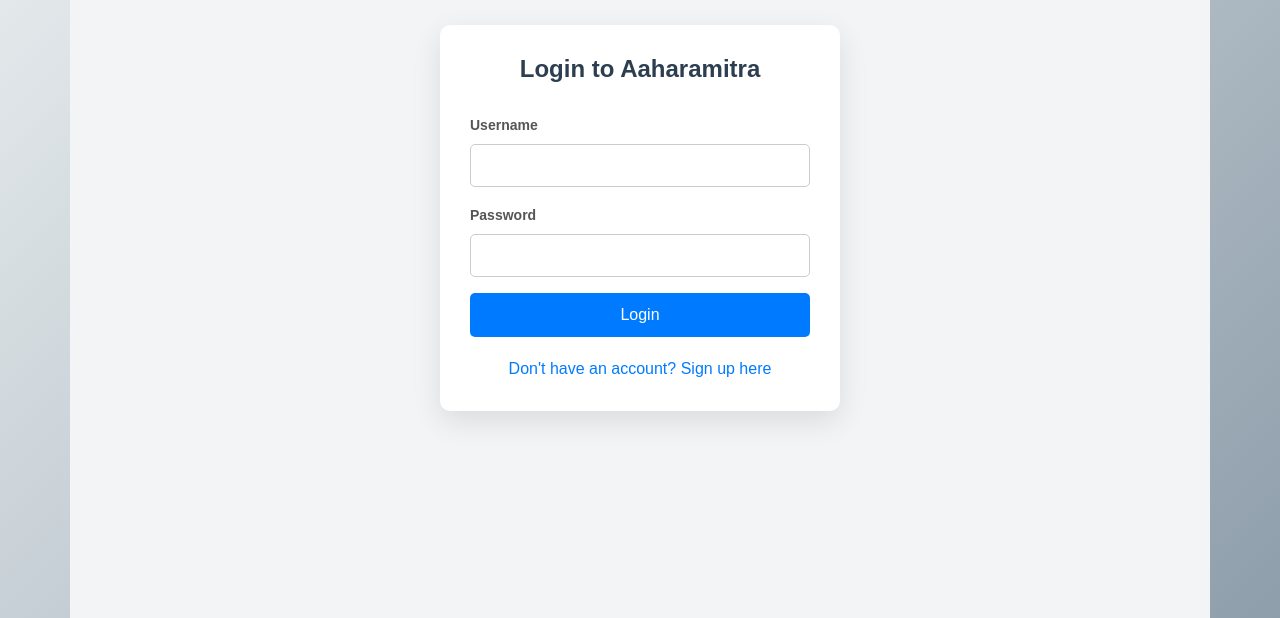
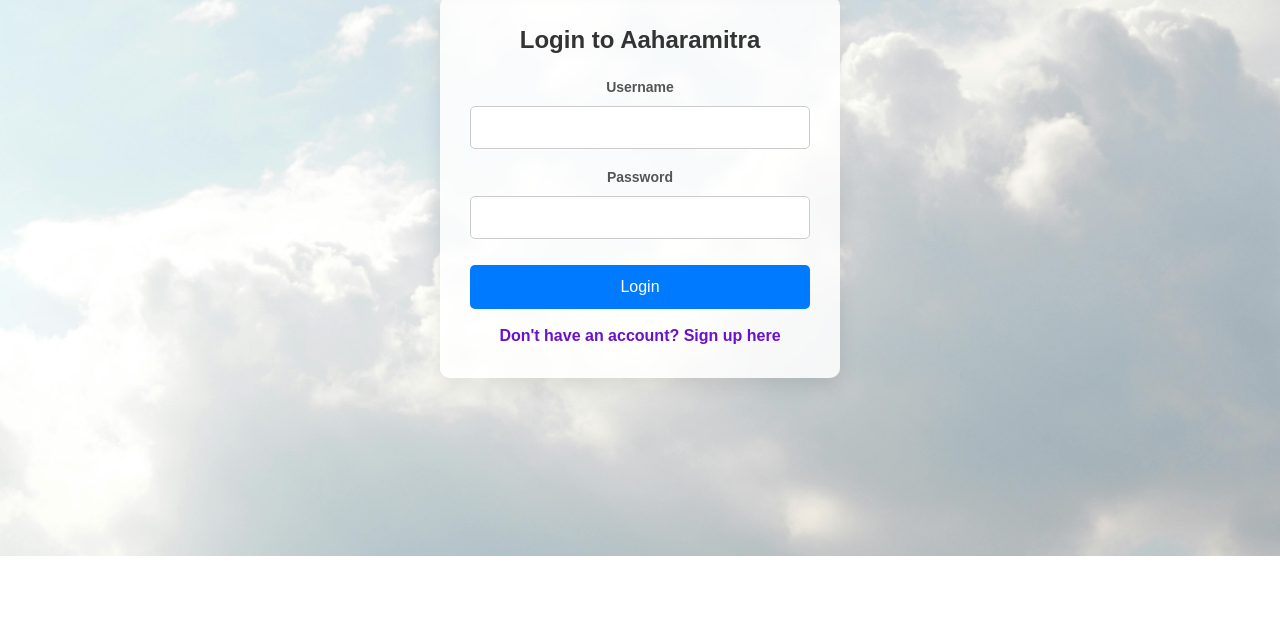
Before and after one commit to Sahasrika15/Aaharamitra, a React app in the folder client/: page /login in a window 1280 px wide. Shown: the part 244-862 px from the top of the page. After the commit the page ends 800 px from the top, so only its background shows below. Built offline with nearby package versions, Linux system fonts and the light colour scheme; no server answers.

Commit message:
Design fixs

```diff
--- a/client/src/components/Home/Home.css
+++ b/client/src/components/Home/Home.css
@@ -1,7 +1,11 @@
 /* General Page Styling */
 .home-container {
-    font-family: 'Arial, sans-serif';
-    line-height: 1.6;
+    font-family: 'Poppins', sans-serif;
+    line-height: 1.7;
+    margin: 0;
+    padding: 0;
+    background-color: #f9f9f9;
+    color: #333;
 }
 
 /* Navbar */
--- a/client/src/components/Login/Login.css
+++ b/client/src/components/Login/Login.css
@@ -1,74 +1,83 @@
-/* General Login Container */
+body {
+    margin: 0;
+    padding: 0;
+    font-family: 'Poppins', sans-serif;
+}
+
 .login-container {
     display: flex;
+    flex-direction: column;
+    align-items: center;
     justify-content: center;
-    align-items: center;
-    height: 100vh;
-    background: #f3f4f6;
+    min-height: 100vh;
+    background-size: cover;
+    background-repeat: no-repeat;
+    background-position: center;
 }
 
 .login-card {
+    width: 100%;
     max-width: 400px;
-    width: 100%;
-    background: #ffffff;
+    background: rgba(255, 255, 255, 0.85); /* Semi-transparent white */
+    border-radius: 10px;
     padding: 30px;
-    border-radius: 10px;
-    box-shadow: 0px 10px 30px rgba(0, 0, 0, 0.1);
+    box-shadow: 0 8px 20px rgba(0, 0, 0, 0.1);
+    backdrop-filter: blur(5px);
+    animation: fadeIn 0.5s ease-in-out;
+    text-align: center;
 }
 
 .login-card h2 {
-    text-align: center;
-    margin-bottom: 30px;
-    font-weight: bold;
-    color: #2c3e50;
-}
-
-/* Input Fields */
-.form-control {
-    border-radius: 8px;
-    padding: 10px;
-    font-size: 1rem;
+    color: #333;
+    font-weight: 600;
+    margin-bottom: 20px;
 }
 
 .form-label {
     font-weight: 500;
-    color: #2c3e50;
+    color: #555;
 }
 
-/* Login Button */
+.form-control {
+    border-radius: 5px;
+    padding: 10px;
+    font-size: 1rem;
+    border: 1px solid #ddd;
+    transition: all 0.3s ease;
+}
+
+.form-control:focus {
+    border-color: #6a11cb;
+    box-shadow: 0 0 5px rgba(106, 17, 203, 0.3);
+}
+
 .btn-primary {
+    background: #6a11cb;
+    border: none;
+    color: #fff;
+    font-weight: bold;
+    font-size: 1rem;
+    padding: 10px 15px;
+    border-radius: 5px;
     width: 100%;
-    padding: 12px;
-    font-size: 1.1rem;
-    border-radius: 8px;
-    background-color: #0066ff;
-    border: none;
-    transition: background-color 0.3s ease;
+    margin-top: 10px;
+    transition: all 0.3s ease;
 }
 
 .btn-primary:hover {
-    background-color: #004085;
+    background: #2575fc;
+    transform: translateY(-2px);
 }
 
-/* Link Styles */
 .login-link {
+    color: #6a11cb;
+    font-weight: bold;
+    text-decoration: none;
+    transition: color 0.3s ease;
     display: block;
-    text-align: center;
-    margin-top: 20px;
-    color: #007bff;
-    text-decoration: none;
-    font-weight: 500;
+    margin-top: 15px;
 }
 
 .login-link:hover {
-    text-decoration: underline;
-    color: #0056b3;
+    color: #2575fc;
 }
-
-/* Responsive Design */
-@media (max-width: 576px) {
-    .login-card {
-        padding: 20px;
-        margin: 20px;
-    }
-}
--- a/client/src/components/Login/Login.js
+++ b/client/src/components/Login/Login.js
@@ -1,8 +1,9 @@
-import React, {useState} from 'react';
+import React, { useState } from 'react';
 import Navbar from '../Navbar/Navbar';
 import './Login.css';
+import backgroundImage from './pic.jpg'; // Import background image
 
-const BASE_URL = 'http://localhost:5000'; // Base URL for the API
+const BASE_URL = 'http://localhost:5000';
 
 const Login = () => {
     const [username, setUsername] = useState('');
@@ -19,27 +20,20 @@
                 headers: {
                     'Content-Type': 'application/json',
                 },
-                body: JSON.stringify({username, password}),
+                body: JSON.stringify({ username, password }),
             });
 
             const data = await response.json();
 
-            console.log('Login response data:', data); // Debug log
+            if (response.ok) {
+                const { token, role, userId, username, organizationName, location, coordinates } = data;
 
-            if (response.ok) {
-                const {token, role, userId, username, organizationName, location, coordinates} = data;
-
-                // Validate the response structure
                 if (!token || !role || !userId) {
                     setError('Invalid response from the server. Please try again later.');
-                    console.error('Invalid response structure:', data);
                     return;
                 }
 
-                // Clear existing session storage
                 sessionStorage.clear();
-
-                // Save individual details in session storage
                 sessionStorage.setItem('token', token);
                 sessionStorage.setItem('role', role);
                 sessionStorage.setItem('userId', userId);
@@ -49,14 +43,6 @@
                 sessionStorage.setItem('latitude', coordinates?.latitude || '');
                 sessionStorage.setItem('longitude', coordinates?.longitude || '');
 
-                console.log('User details saved individually:', {
-                    token,
-                    role,
-                    userId,
-                    username,
-                });
-
-                // Redirect based on the role
                 if (role === 'donor') {
                     window.location.href = '/donor';
                 } else if (role === 'client') {
@@ -69,15 +55,12 @@
             }
         } catch (err) {
             setError('An error occurred while logging in. Please try again later.');
-            console.error('Login error:', err);
         }
     };
 
-
     return (
-        <div>
-            <Navbar/>
-            <div className="login-container container">
+        <div className="login-container" style={{ backgroundImage: `url(${backgroundImage})` }}>
+            <Navbar />
             <div className="login-card">
                 <h2>Login to Aaharamitra</h2>
                 {error && <div className="alert alert-danger">{error}</div>}
@@ -111,7 +94,6 @@
                 </form>
             </div>
         </div>
-        </div>
     );
 };
 
```
Also changed, not shown: client/src/components/Login/pic.jpg (added). Lines whose indentation alone changed are shown as unchanged.
